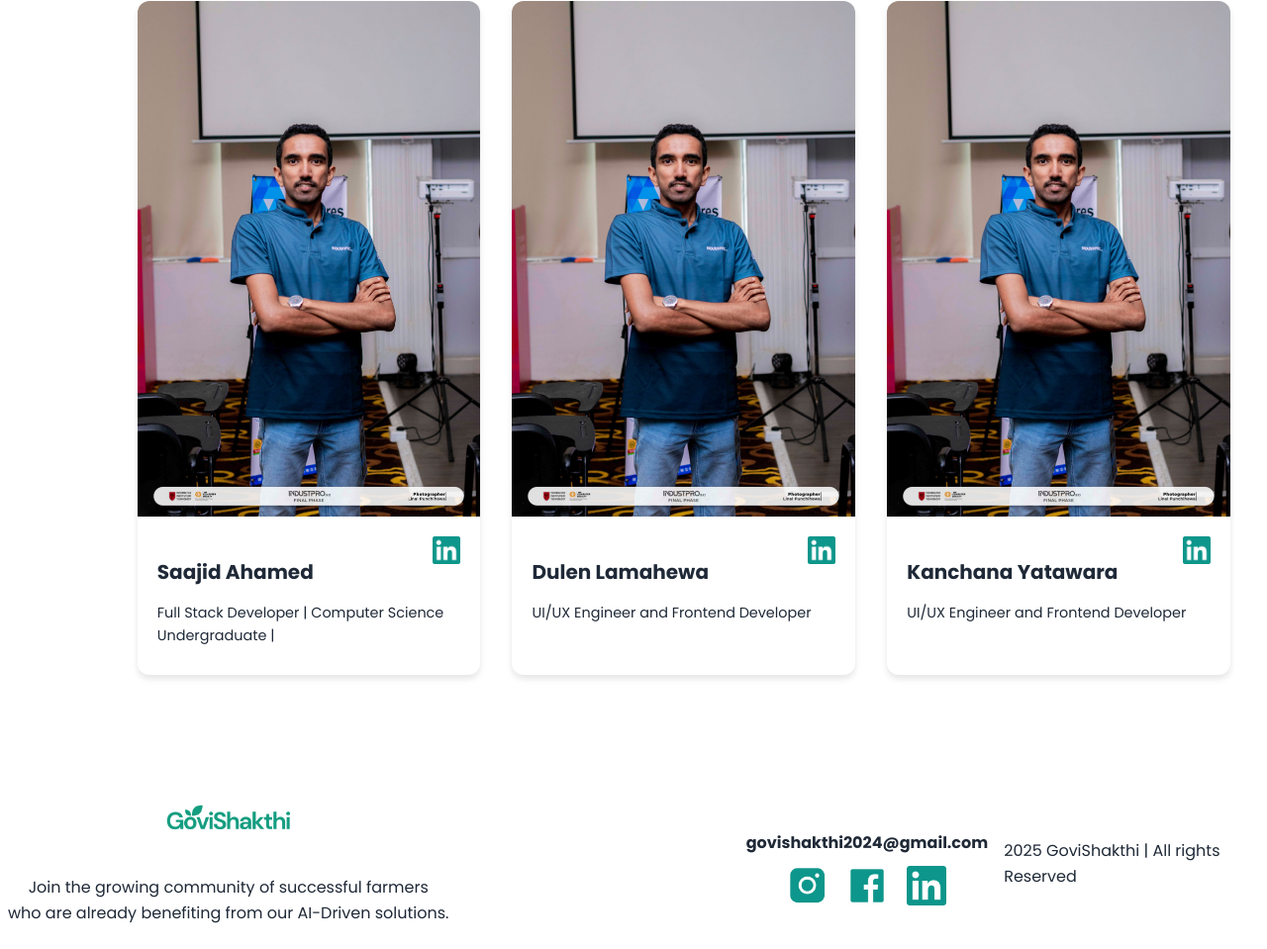
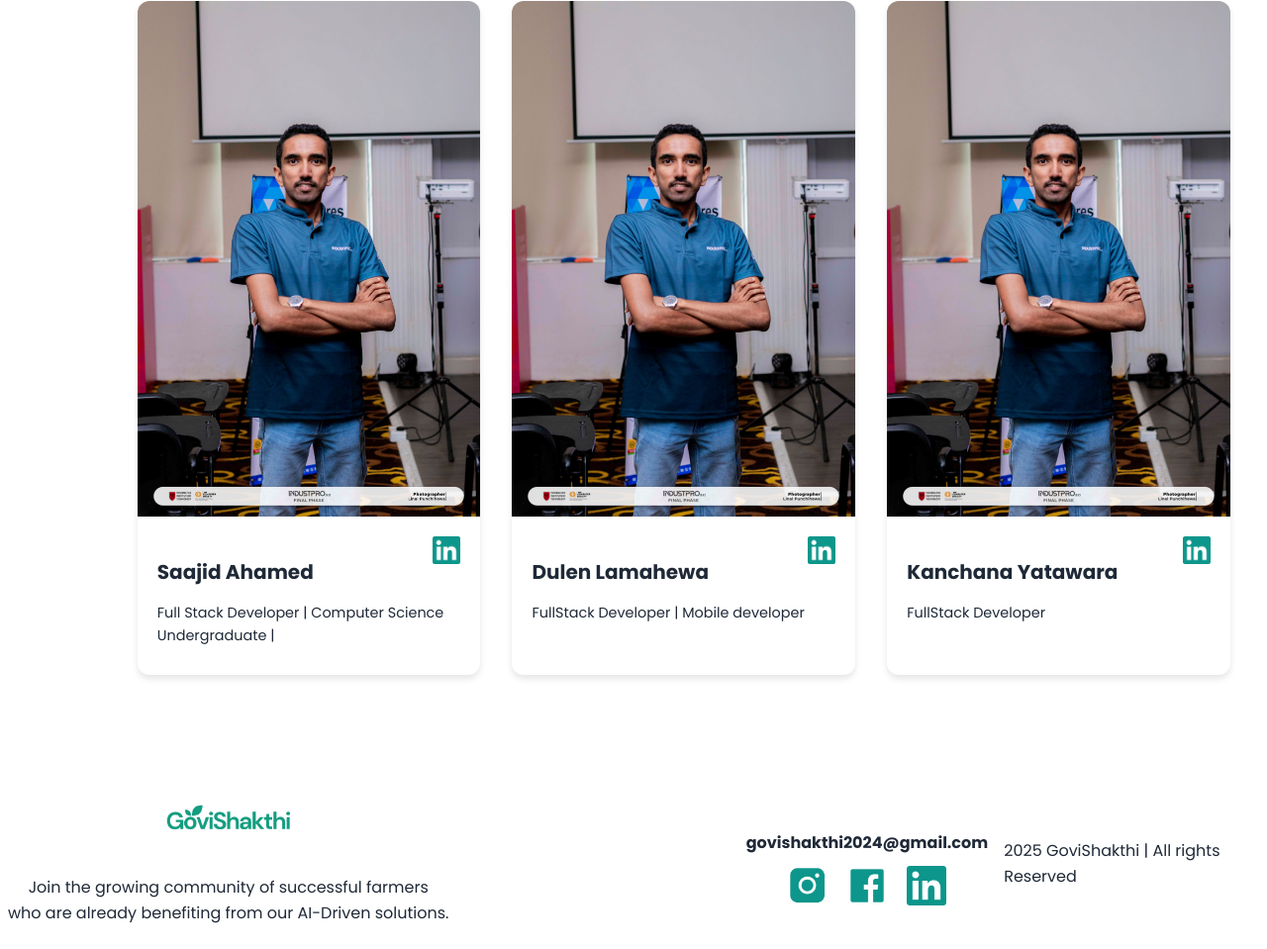
Before and after one commit to DulenL30/GoviShakthi-Marketing-Web, a plain HTML site: page about.html in a window 1280 px wide. Shown: the part 933-1892 px from the top of the page at 99% size. Drawn offline with Linux system fonts and the light colour scheme; files whose address does not match are found by name.

Commit message:
role change

```diff
--- a/about.html
+++ b/about.html
@@ -96,7 +96,7 @@
                     </div>
                     <div class="member-info">
                         <h3>Dulen Lamahewa</h3>
-                        <p class="role">UI/UX Engineer and Frontend Developer</p>
+                        <p class="role">FullStack Developer | Mobile developer</p>
                         <a href="https://www.linkedin.com/in/sasindu-janapriya/" class="linkedin-link" target="_blank">
                             <img src="./IMAGES/uiw--linkedin.png" alt="LinkedIn" class="linkedin-icon">
                         </a>
@@ -110,7 +110,7 @@
                     </div>
                     <div class="member-info">
                         <h3>Kanchana Yatawara</h3>
-                        <p class="role">UI/UX Engineer and Frontend Developer</p>
+                        <p class="role">FullStack Developer</p>
                         <a href="https://www.linkedin.com/in/kanchana-yatawara/" class="linkedin-link" target="_blank">
                             <img src="./IMAGES/uiw--linkedin.png" alt="LinkedIn" class="linkedin-icon">
                         </a>
```
